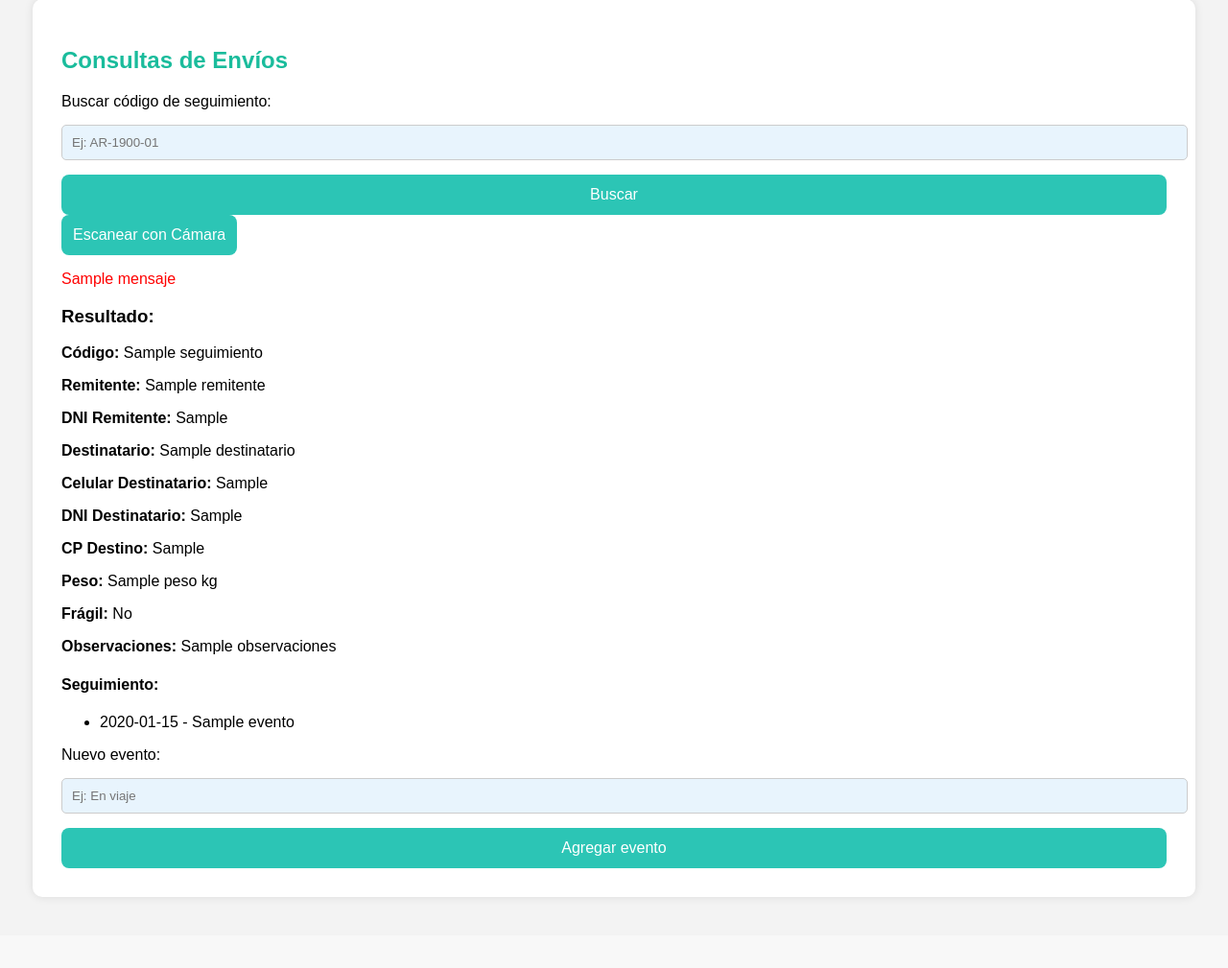
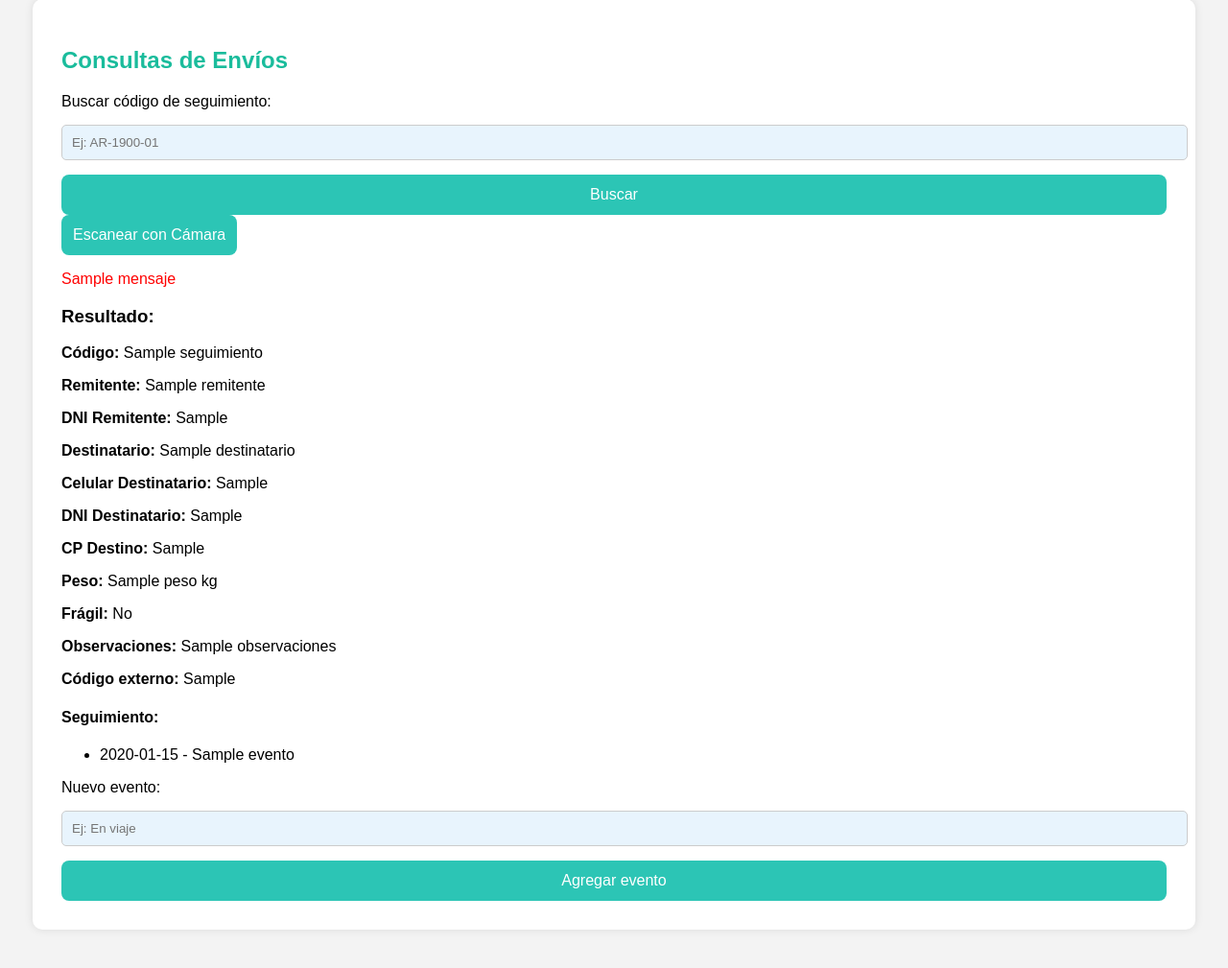
Before and after one commit to lluqlu/mi-etiquetas-deploy, a Flask app: template templates/consultas.html in a window 1280 px wide. Shown: the part 41-1050 px from the top of the page at 96% size. Before the commit the page ends 978 px from the top, so only its background shows below. Run offline with Flask 2, Linux system fonts and the light colour scheme; the template is opened without the code that fills it: most values are stand-ins (such as "Sample title", 1, 10 or a date in 2020).

Commit message:
Se agrega codigo de segumiento externo

```diff
--- a/app.py
+++ b/app.py
@@ -3,6 +3,7 @@ import qrcode
 import json
 import os
 import sqlite3
+import requests
 from datetime import datetime
 from reportlab.pdfgen import canvas
 from reportlab.graphics.barcode import code128
@@ -41,8 +42,9 @@ def logout():
     session.pop('usuario', None)
     return redirect(url_for('index'))
 
+
+
 @app.route('/consultas', methods=['GET', 'POST'])
-@requires_auth
 def consultas():
     codigo = request.args.get('codigo') or request.form.get('codigo')
     resultado = None
@@ -58,7 +60,6 @@ def consultas():
         resultado_raw = cursor.fetchone()
 
         if resultado_raw:
-            # Mapeo de nombres amigables para el HTML
             resultado = {
                 'Seguimiento': resultado_raw['seguimiento'] or "",
                 'Remitente': resultado_raw['remitente'] or "",
@@ -70,12 +71,27 @@ def consultas():
                 'CP Destino': resultado_raw['cp_dest'] or "",
                 'Peso': resultado_raw['peso'] or "",
                 'Frágil': bool(resultado_raw['fragil']),
-                'Observaciones': resultado_raw['observaciones'] or "",
-
+                'Observaciones': resultado_raw['observaciones'] or ""
             }
 
-            cursor.execute("SELECT fechahora, evento FROM seguimiento WHERE seguimiento = ? ORDER BY id", (codigo,))
-            eventos = cursor.fetchall()
+            resultado['codigo_externo'] = resultado_raw['codigo_externo'] or ''
+
+            # Ver si hay código externo y consultar AfterShip
+            if resultado['codigo_externo']:
+                eventos = consultar_aftership(resultado['codigo_externo'])
+
+                # Convertir a formato esperado (dict con 'fechahora' y 'evento')
+                eventos = [
+                    {
+                        "fechahora": e['checkpoint_time'],
+                        "evento": e['message']
+                    }
+                    for e in eventos
+                ]
+            else:
+                # Si no hay código externo, usar eventos locales
+                cursor.execute("SELECT fechahora, evento FROM seguimiento WHERE seguimiento = ? ORDER BY id", (codigo,))
+                eventos = cursor.fetchall()
 
             if request.method == 'POST':
                 nuevo_evento = request.form.get('evento')
@@ -85,6 +101,7 @@ def consultas():
                                    (codigo, fecha_actual, nuevo_evento))
                     conn.commit()
                     eventos.append({"fechahora": fecha_actual, "evento": nuevo_evento})
+
         else:
             mensaje = "No se encontró ningún envío con ese código."
 
@@ -92,6 +109,19 @@ def consultas():
 
     return render_template("consultas.html", resultado=resultado, codigo=codigo, eventos=eventos, mensaje=mensaje)
 
+
+
+@app.route('/agregar_codigo_externo', methods=['POST'])
+def agregar_codigo_externo():
+    codigo = request.form.get('codigo')
+    codigo_externo = request.form.get('codigo_externo')
+    if codigo and codigo_externo:
+        conn = conectar_bd()
+        cursor = conn.cursor()
+        cursor.execute("UPDATE envios SET codigo_externo = ? WHERE seguimiento = ?", (codigo_externo, codigo))
+        conn.commit()
+        conn.close()
+    return redirect(url_for('consultas', codigo=codigo))
 
 
 @app.route('/historial')
@@ -313,3 +343,24 @@ def index():
 @app.route('/preview')
 def preview():
     return send_file("etiqueta_envio.pdf")
+
+def consultar_aftership(codigo_externo):
+    try:
+        url = f"https://api.aftership.com/v4/trackings/andreani-api/{codigo_externo}"
+
+
+
+        headers = {
+            "aftership-api-key": "asat_7e8ae2c680be478a8560f148358726da",  # Reemplazar por tu clave
+            "Content-Type": "application/json"
+        }
+        r = requests.get(url, headers=headers)
+        if r.ok:
+            data = r.json()
+            return data['data']['tracking']['checkpoints']
+    except:
+        pass
+    print("Consultando AfterShip para:", codigo_externo)
+    print("Respuesta:", r.status_code, r.text)
+
+    return []
--- a/templates/consultas.html
+++ b/templates/consultas.html
@@ -35,6 +35,17 @@
         <p><strong>Peso:</strong> {{ resultado['Peso'] }} kg</p>
         <p><strong>Frágil:</strong> {{ "Sí" if resultado['Frágil'] else "No" }}</p>
         <p><strong>Observaciones:</strong> {{ resultado['Observaciones'] }}</p>
+        {% if not resultado['codigo_externo'] %}
+        <form method="POST" action="/agregar_codigo_externo" style="margin-top: 15px;">
+        <input type="hidden" name="codigo" value="{{ resultado['Seguimiento'] }}">
+        <label for="codigo_externo">Código externo (Andreani, etc):</label>
+        <input type="text" name="codigo_externo" required>
+        <button type="submit">Guardar</button>
+        </form>
+        {% else %}
+       <p><strong>Código externo:</strong> {{ resultado['codigo_externo'] }}</p>
+    {% endif %}
+
 
         <div class="seguimiento">
             <h4>Seguimiento:</h4>
```
Also changed, not shown: datos.db.
